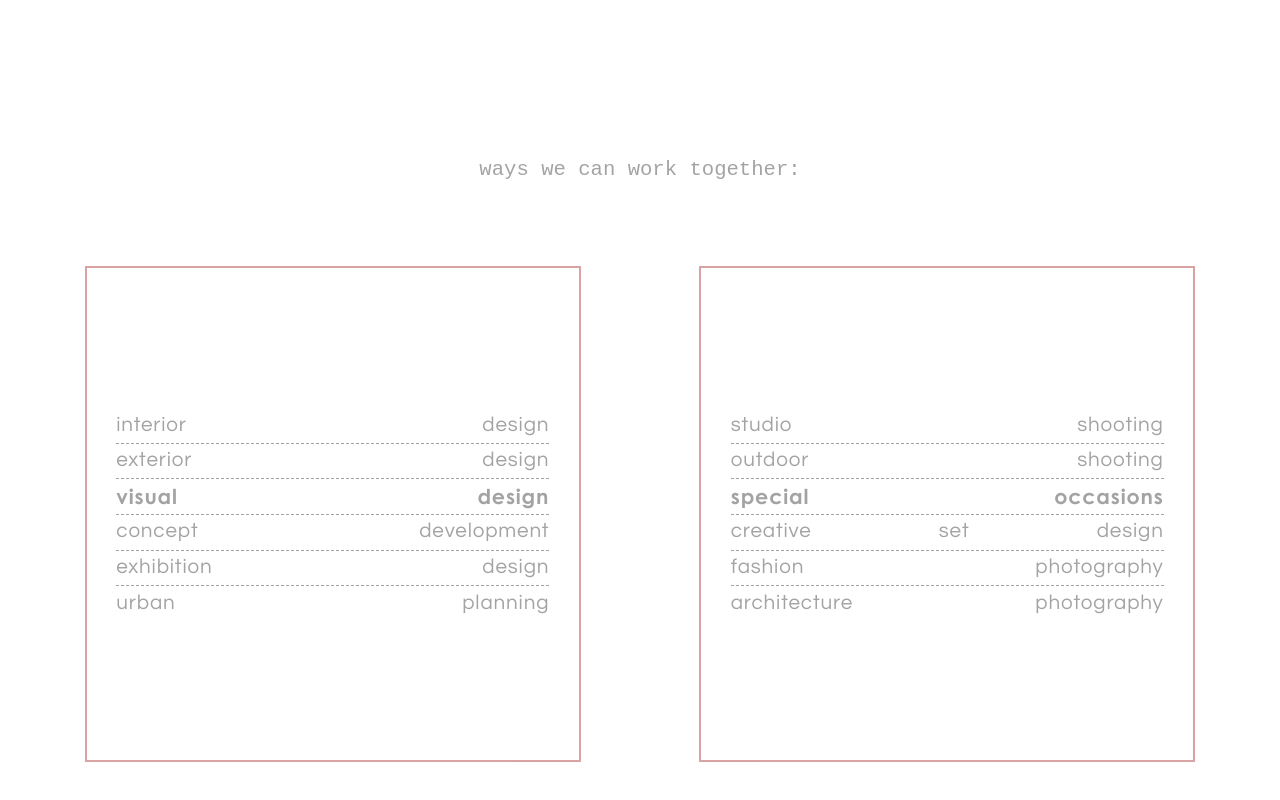
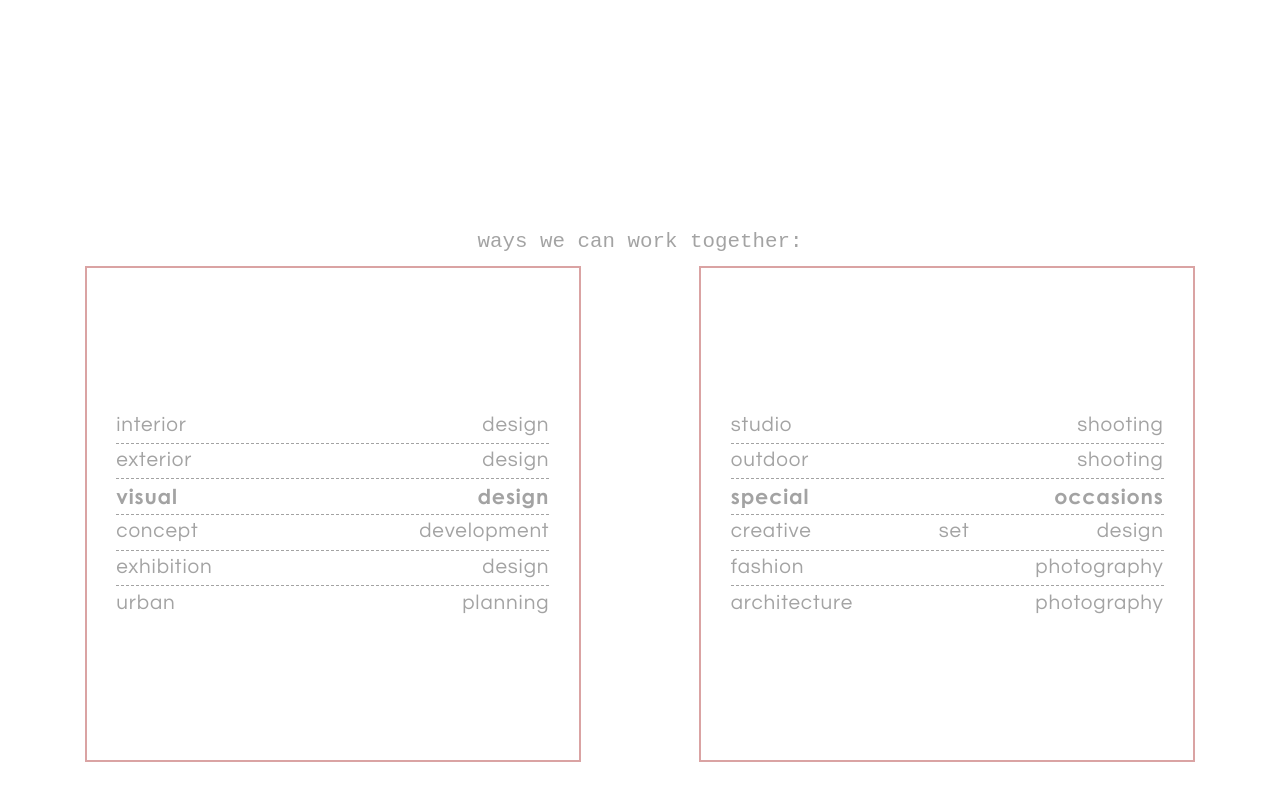
Before and after one commit to janjicaleksa/jelisavvveta, a plain HTML site: page index.html in a window 1280 px wide. Shown: the part 1526-2326 px from the top of the page. Drawn offline with Linux system fonts and the light colour scheme; a web font is replaced by a local one.

Commit message:
fix - services page header moved toward text boxes and minor font size update

```diff
--- a/css/styles.css
+++ b/css/styles.css
@@ -97,7 +97,13 @@
   /* Home-page lines above and below the name. Small, but still readable. */
   --fs-tagline: clamp(0.625rem, 0.78vw, 0.75rem);
   --fs-micro: clamp(0.625rem, 0.9vw, 0.875rem);
-  --fs-services-heading: clamp(0.6875rem, 1.61vw, 1.575rem);
+  /*
+   * Same size as the phrases in the red boxes. Those use 4.2cqw of a
+   * square that is min(column width, 62vh). Each column is 44vw once
+   * the page padding and the gap (4vw each) are taken out, so 4.2% of
+   * that square is min(1.848vw, 2.604vh).
+   */
+  --fs-services-heading: clamp(0.625rem, min(1.848vw, 2.604vh), 1.75rem);
   --fs-contact-heading: clamp(1.125rem, 4.2vw, 5.25rem);
   /*--fs-contact-heading: clamp(1.125rem, 3.5vw, 4.25rem);*/
   --fs-contact-term: clamp(0.6875rem, 1.17vw, 1.1375rem);
@@ -443,10 +449,10 @@ a:hover {
 .services-heading {
   position: absolute;
   left: 50%;
-  top: 12vh;
-  transform: translate(-50%, -50%);
+  /* Boxes begin at --pad-page-top; hang the line just above that edge. */
+  top: var(--pad-page-top);
+  transform: translate(-50%, calc(-100% - clamp(0.35rem, 1.6vh, 1.1rem)));
   margin: 0;
-  /* ~70% of the gallery column-header size, with a readable mobile floor */
   font-size: var(--fs-services-heading);
   font-weight: 400;
   line-height: 1;
```
